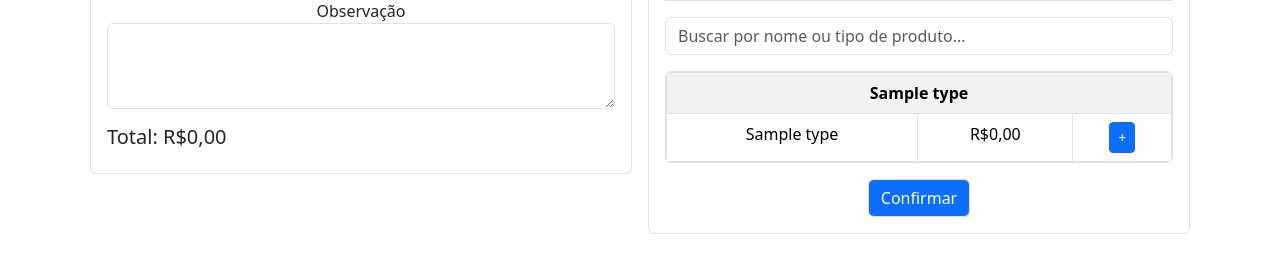
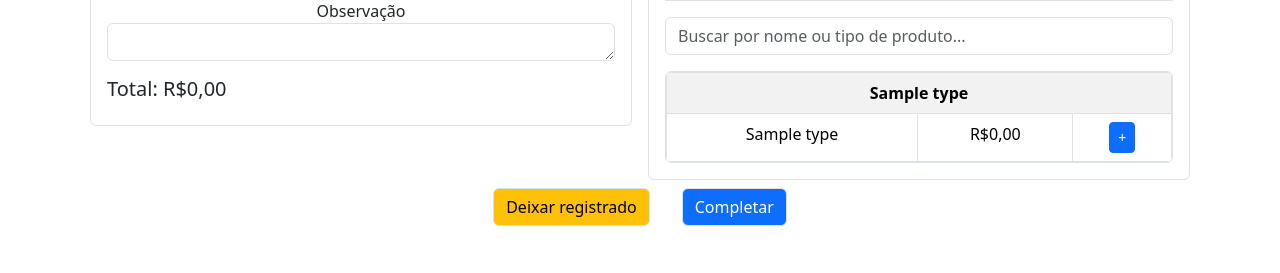
Before and after one commit to luizfldomingues/limas, a Flask app: template templates/new-order.html in a window 1280 px wide. Shown: the part 200-473 px from the top of the page. Run offline with Flask 3, Linux system fonts and the light colour scheme; the template is opened without the code that fills it: most values are stand-ins (such as "Sample title", 1, 10 or a date in 2020); parts of the project's set-up code (start-up, migrations or seed data) failed here and were passed over.

Commit message:
feat: User can now create a new order and complete it at the same time

```diff
--- a/app.py
+++ b/app.py
@@ -99,13 +99,14 @@ def edit_order():
 
 @app.route("/modify-order-status", methods=["POST"])
 @login_required
-def delete_order():
-    order_id = request.form.get("order-id")
+def modify_order_status(order_id=None, action=None):
+    if (order_id is None) or (action is None):
+        order_id = request.form.get("order-id")
+        action = request.form.get("action")
     order = db.get_order_status(order_id)
     if len(order) != 1:
         return apology("Não foi possível encontrar o pedido")
     order = order[0]
-    action = request.form.get("action")
     if action == "delete":
         db.delete_order_products(order_id)
         db.delete_order_increments(order_id)
@@ -115,9 +116,9 @@ def delete_order():
     if action == "complete":
         try:
             db.update_order_status(order_id, "completed")
-            flash(f"Pedido N.º {order_id} completado com sucesso")
         except:
             return apology("Algo deu errado com a mudança do status do pedido")
+        flash(f"Pedido N.º {order_id} completado com sucesso")
         return redirect("/")
     if action == "reopen":
         try:
@@ -299,7 +300,7 @@ def products_edit():
                 not new_values["name"]
                 or not new_values["price"].isnumeric()
                 or len(db.get_product_type_by_id(new_values["type"])) != 1
-                or not new_values["status"] in ["active", "inactive"]
+                or new_values["status"] not in ["active", "inactive"]
             ):
                 return apology("Algum dos valores enviados são incompatíveis")
             try:
@@ -329,7 +330,7 @@ def products_edit():
                 "status": request.form.get("type-status"),
             }
             # Validate the new_values data
-            if not new_values["name"] or not new_values["status"] in [
+            if not new_values["name"] or new_values["status"] not in [
                 "active",
                 "inactive",
             ]:
@@ -391,7 +392,7 @@ def products_new_product():
             )
         except Exception as exception:
             return apology(f"Não foi possível registar o produto: \n{exception}")
-        flash(f"Produto registrado com sucesso")
+        flash("Produto registrado com sucesso")
         return redirect("/products")
     # User reached route via get
     else:
@@ -415,7 +416,7 @@ def products_new_product_type():
             return apology(
                 f"Não foi possível registar o tipo de produto: \n{exception}"
             )
-        flash(f"Tipo de produto registrado com sucesso")
+        flash("Tipo de produto registrado com sucesso")
         return redirect("/products")
         # User reached route via get
     else:
@@ -447,6 +448,8 @@ def new_order():
         # Register the order into the orders table
         order_id = db.create_order(session["user_id"], customer, table_number)
         db.add_order_products(order_id, order_products)
+        if request.form.get("auto-complete") == 'True':
+            return modify_order_status(order_id=order_id, action="complete")
         flash(f"Pedido N.º{order_id} registrado")
         return redirect("/")
     # User reached route via GET
--- /dev/null
+++ b/static/js/new-order.js
@@ -0,0 +1,10 @@
+document.addEventListener('DOMContentLoaded', function () {
+  const completeInput = document.getElementById('auto-complete');
+  const registerButton = document.getElementById('register-button');
+  const orderForm = document.getElementById('order-form');
+
+  registerButton.addEventListener('click', function() {
+    completeInput.value = "False";
+    orderForm.submit();
+  });
+});
--- a/templates/macros.html
+++ b/templates/macros.html
@@ -1,4 +1,5 @@
-{% macro edit_order(action, products, edit_customer_info=False, order=False, color="primary", confirm_button="Confirmar") %}
+{% macro edit_order(action, products, edit_customer_info=False, order=False, color="primary", confirm_button=False) %}
+<form action="{{ action }}" method="post" id="order-form">
     <div class="d-flex flex-row justify-content-around w-100">
         <div class="w-50 p-2">
             <div class="border rounded p-3">
@@ -18,7 +19,7 @@
               </table>
               <div class="form-group">
                   <label for="observation">Observação</label>
-                    <textarea class="form-control" id="observation" name="observation" rows="3"></textarea>
+                  <textarea class="form-control" id="observation" name="observation" rows="1"></textarea>
               </div>
               <div class="d-flex justify-content-between align-items-center mt-3">
                   <h5>Total: <span id="total-price">{{ 0 | brl }}</span></h5>
@@ -27,7 +28,6 @@
       </div>
       <div class="w-50 p-2">
           <div class="border rounded p-3">
-                <form action="{{ action }}" method="post" id="order-form">
               {% if order %}
               <span>
                   <input type="hidden" name="order-id" value="{{ order.id }}">
@@ -80,9 +80,17 @@
                         </tbody>
                     </table>
                 </div>
-                    <button class="border btn btn-{{ color }} mt-3" type="submit">{{ confirm_button }}</button>
-                </form>
             </div>
         </div>
     </div>
+    {% if confirm_button %}
+    <button class="border btn btn-{{ color }} mt-3" type="submit">{{ confirm_button }}</button>
+    {% else %}
+    <input type="hidden" name="auto-complete" id="auto-complete" value="True">
+    <div class="d-flex flex-row justify-content-center">
+      <button class="border btn btn-warning mx-3" type="button" id='register-button'>Deixar registrado</button>
+      <button class="border btn btn-primary mx-3" type="submit">Completar</button>
+    </div>
+    {% endif %}
+</form>
 {% endmacro %}
--- a/templates/new-order.html
+++ b/templates/new-order.html
@@ -7,9 +7,10 @@ Novo Pedido
 {% block script %}
 <script src="/static/js/helpers.js"></script>
 <script src="/static/js/order.js"></script>
+<script src="/static/js/new-order.js"></script>
 {% endblock %}
 
 {% block main %}
 {% from "macros.html" import edit_order %}
-{{edit_order("/new-order", products, True)}}
+{{ edit_order(action="/new-order", products=products, edit_customer_info=True) }}
 {% endblock %}
```
Lines whose indentation alone changed are shown as unchanged.
